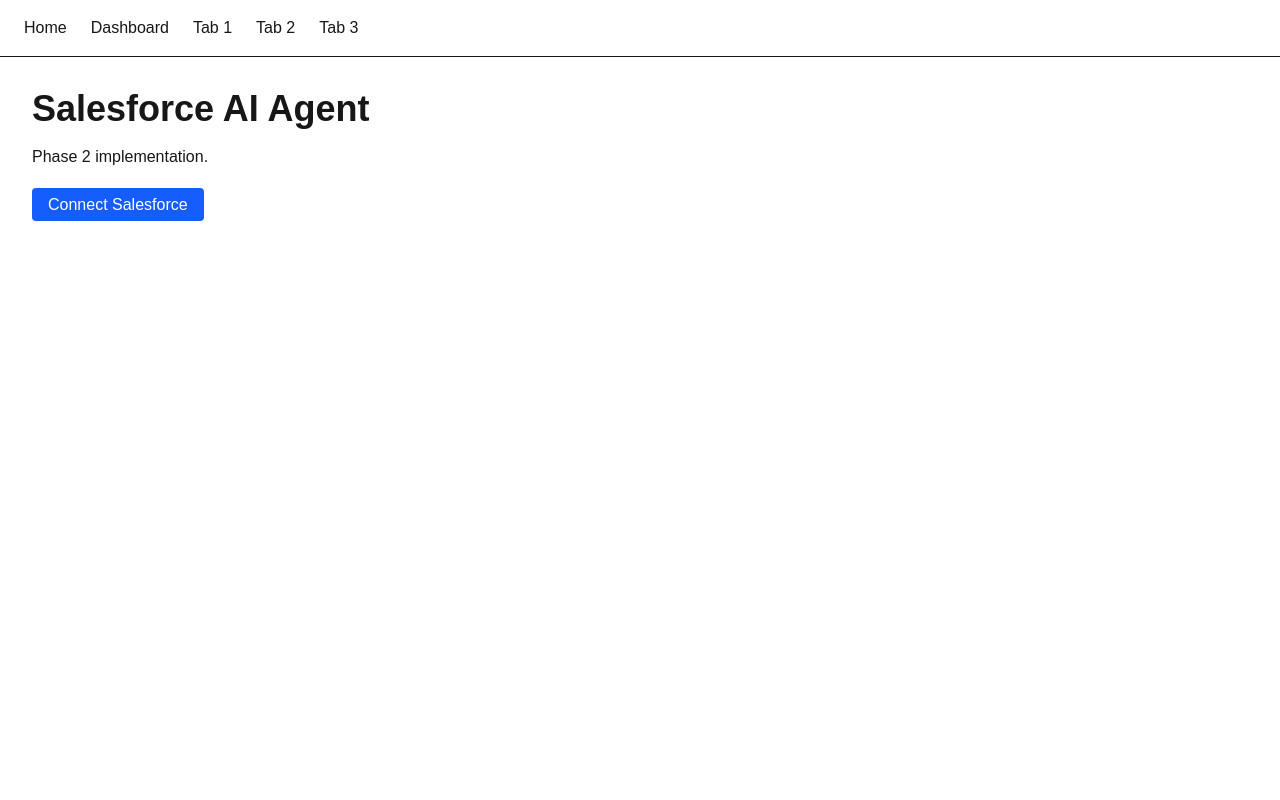
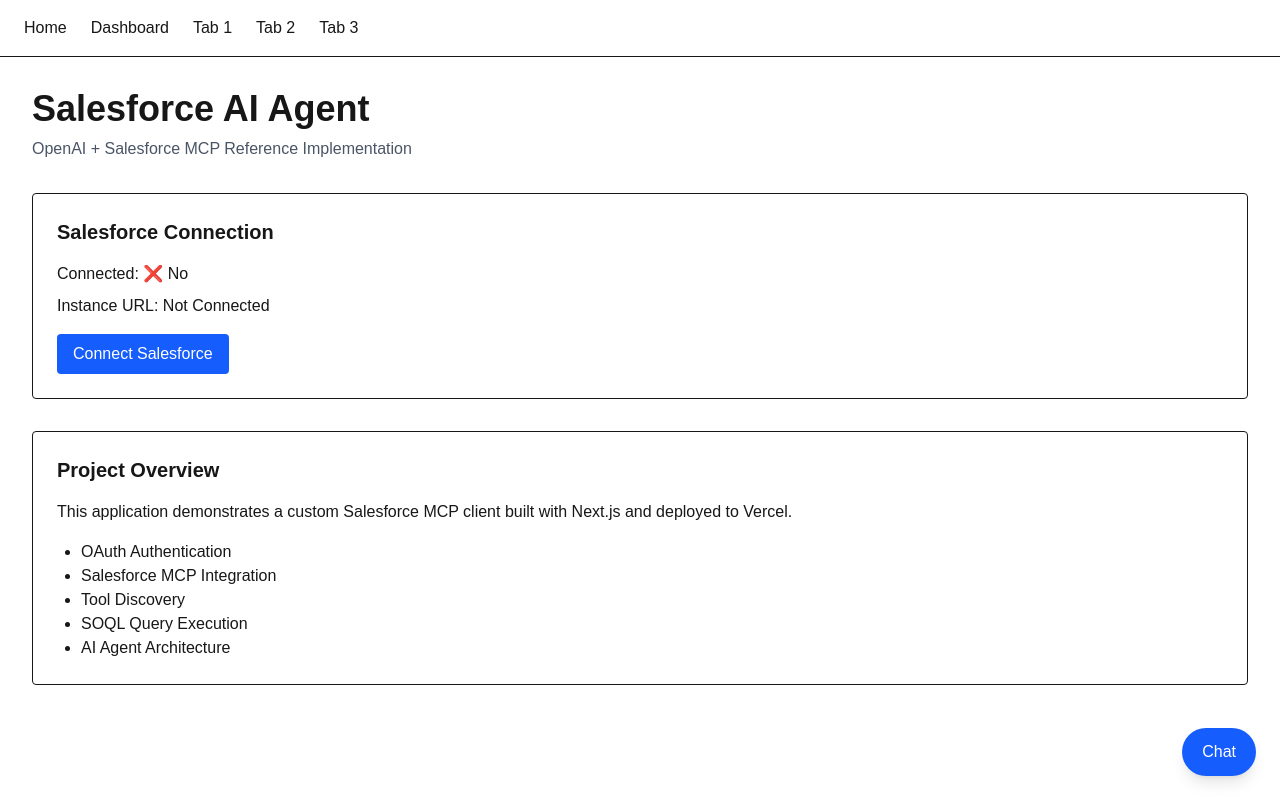
Before and after one commit to raj-rao/salesforce-ai-agent, a Next.js app: page / in a window 1280 px wide. Built offline with nearby package versions, Linux system fonts and the light colour scheme; no server answers.

Commit message:
Move Salesforce connection status to home page

```diff
--- a/app/api/auth/callback/salesforce/route.ts
+++ b/app/api/auth/callback/salesforce/route.ts
@@ -55,7 +55,8 @@
     }
 
     const response = NextResponse.redirect(
-      new URL("/dashboard", request.url)
+      //new URL("/dashboard", request.url)
+      new URL("/", request.url)
     );
 
     response.cookies.set("sf_access_token", tokenData.access_token, {
--- a/app/page.tsx
+++ b/app/page.tsx
@@ -1,24 +1,86 @@
-import Image from "next/image";
+import { cookies } from "next/headers";
+import ChatDrawer from "@/components/ChatDrawer";
 
-export default function Home() {
+export default async function Home() {
+  const cookieStore = await cookies();
+
+  const accessToken =
+    cookieStore.get("sf_access_token")?.value;
+
+  const instanceUrl =
+    cookieStore.get("sf_instance_url")?.value;
+
   return (
+    <>
       <main className="p-8">
         <h1 className="text-4xl font-bold">
           Salesforce AI Agent
         </h1>
 
-      <p className="mt-4">
-        Phase 2 implementation.
+        <p className="mt-2 text-gray-600">
+          OpenAI + Salesforce MCP Reference Implementation
         </p>
 
-      <div className="mt-6">
+        <div className="mt-8 rounded border p-6">
+          <h2 className="text-xl font-semibold">
+            Salesforce Connection
+          </h2>
+
+          <p className="mt-4">
+            Connected:{" "}
+            {accessToken
+              ? "✅ Yes"
+              : "❌ No"}
+          </p>
+
+          <p className="mt-2 break-all">
+            Instance URL:{" "}
+            {instanceUrl ??
+              "Not Connected"}
+          </p>
+
+          {!accessToken && (
             <a
               href="/api/auth/login"
-          className="rounded bg-blue-600 px-4 py-2 text-white"
+              className="mt-4 inline-block rounded bg-blue-600 px-4 py-2 text-white"
             >
               Connect Salesforce
             </a>
+          )}
+        </div>
+
+        <div className="mt-8 rounded border p-6">
+          <h2 className="text-xl font-semibold">
+            Project Overview
+          </h2>
+
+          <p className="mt-4">
+            This application demonstrates a
+            custom Salesforce MCP client
+            built with Next.js and deployed
+            to Vercel.
+          </p>
+
+          <ul className="mt-4 list-disc pl-6">
+            <li>
+              OAuth Authentication
+            </li>
+            <li>
+              Salesforce MCP Integration
+            </li>
+            <li>
+              Tool Discovery
+            </li>
+            <li>
+              SOQL Query Execution
+            </li>
+            <li>
+              AI Agent Architecture
+            </li>
+          </ul>
         </div>
       </main>
+      <ChatDrawer />
+    </>
   );
 }
```
Lines whose indentation alone changed are shown as unchanged.
